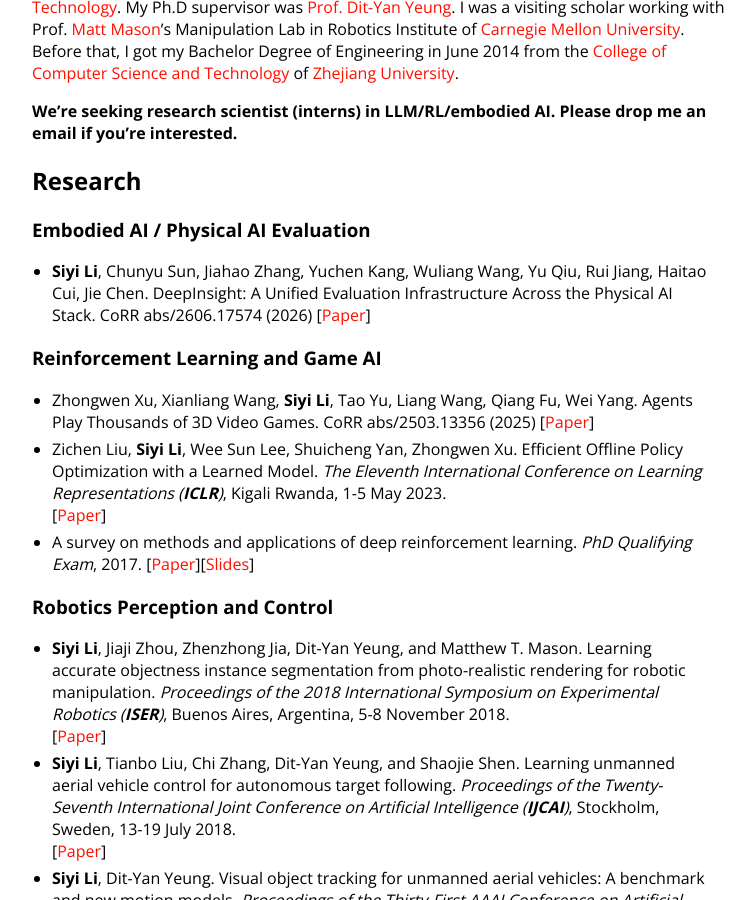
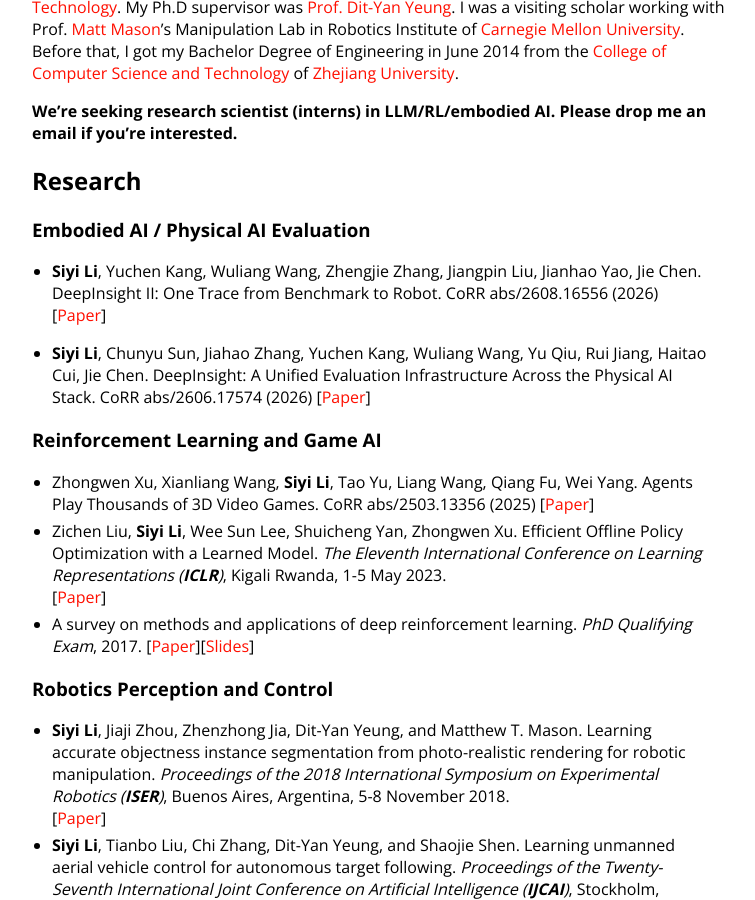
Before and after one commit to flyers/flyers.github.io, a Jekyll site: the page built from index.md, in a window 1280 px wide and 900 px high, scrolled down 307 px. Shown: the whole window, without its empty margins (258-1013 px from the left). Built offline with Jekyll 4.4.1, drawn with Linux system fonts in a browser that asks for light colours; our own code applies the rules of GitHub Pages for plain Markdown files.

Commit message:
Add DeepInsight II publication

```diff
--- a/index.md
+++ b/index.md
@@ -20,6 +20,9 @@ My research interest focuses on applying computational and statistical approache
 ## Research
 
 ### Embodied AI / Physical AI Evaluation
+
+*	**Siyi Li**, Yuchen Kang, Wuliang Wang, Zhengjie Zhang, Jiangpin Liu, Jianhao Yao, Jie Chen. DeepInsight II: One Trace from Benchmark to Robot. CoRR abs/2608.16556 (2026)
+	[[Paper](https://arxiv.org/pdf/2608.16556)]
 
 *	**Siyi Li**, Chunyu Sun, Jiahao Zhang, Yuchen Kang, Wuliang Wang, Yu Qiu, Rui Jiang, Haitao Cui, Jie Chen. DeepInsight: A Unified Evaluation Infrastructure Across the Physical AI Stack. CoRR abs/2606.17574 (2026)
 	[[Paper](https://arxiv.org/pdf/2606.17574)]
```
